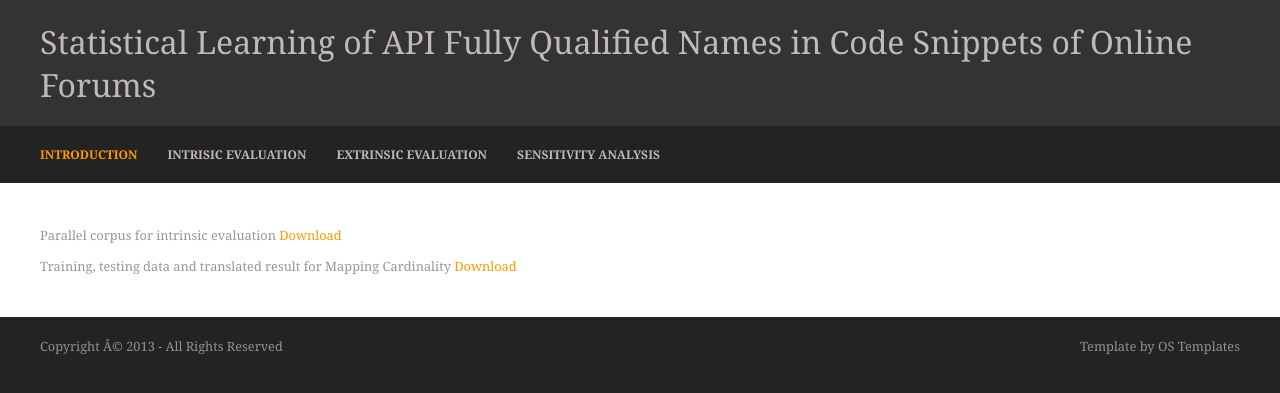
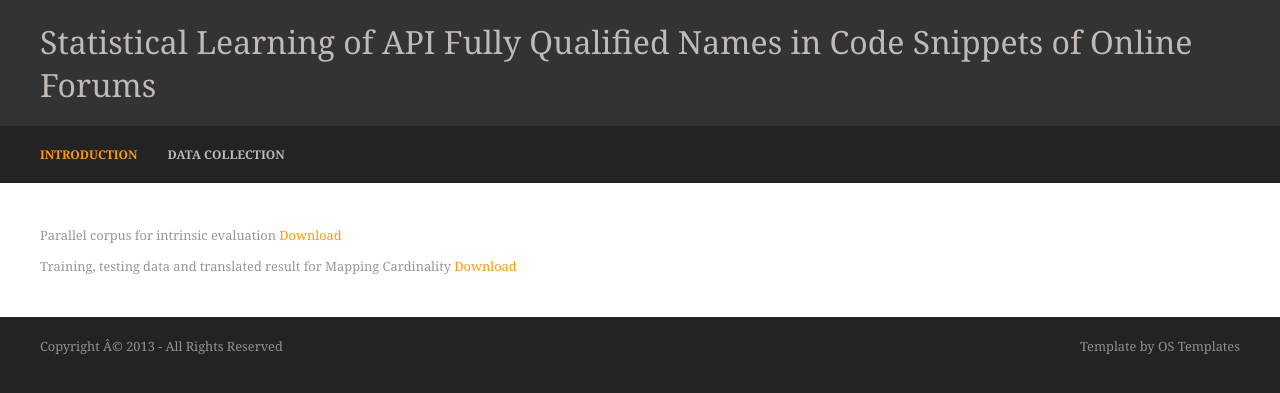
Before and after one commit to doubleblinddoubleblinddoubleblind/icse2018, a Jekyll site: the page 7-1.html, which Jekyll copies as it is, in a window 1280 px wide. Shown: the top 393 px of the page. Built offline with Jekyll 4.4.1, drawn with Linux system fonts in a browser that asks for light colours.

Commit message:
Update 7-1.html

```diff
--- a/7-1.html
+++ b/7-1.html
@@ -32,9 +32,7 @@
   <nav id="topnav">
     <ul class="clear">
       <li class="active first"><a href="https://doubleblinddoubleblinddoubleblind.github.io/icse2018/">INTRODUCTION</a></li>
-      <li><a href="https://doubleblinddoubleblinddoubleblind.github.io/icse2018/7-1.html">Intrisic Evaluation</a></li>
-<li><a href="https://doubleblinddoubleblinddoubleblind.github.io/icse2018/7-2.html">Extrinsic Evaluation</a></li>
-	    <li><a href="https://doubleblinddoubleblinddoubleblind.github.io/icse2018/7-3.html">Sensitivity Analysis</a></li>
+      <li><a href="https://doubleblinddoubleblinddoubleblind.github.io/icse2018/7-1.html">Data Collection</a></li>
     </ul>
 </nav>
 </div>
```
